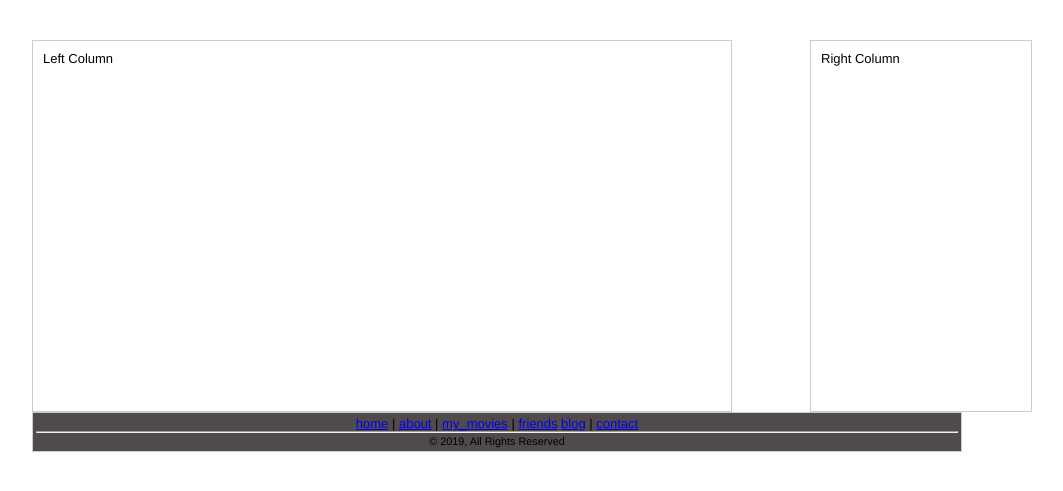
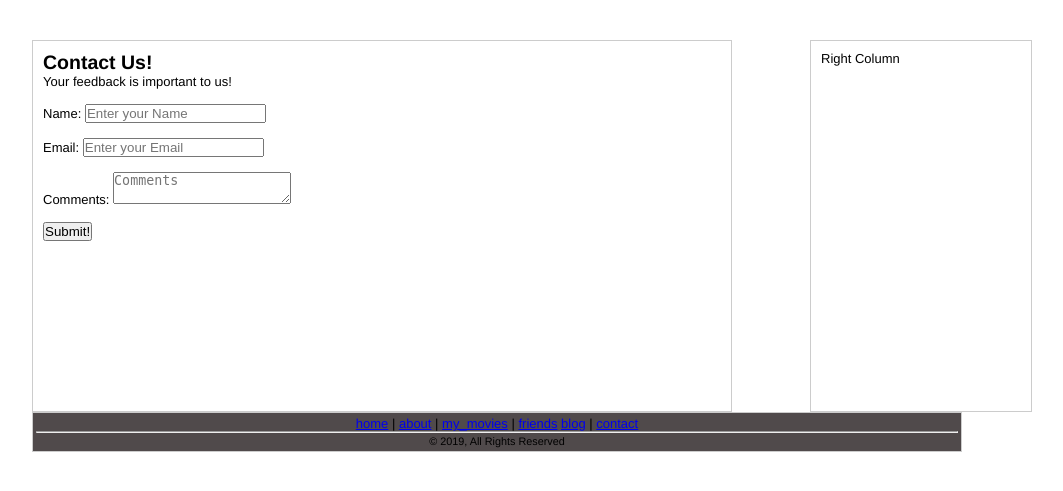
Before and after one commit to rbeeler/group2-GroupAwesome, a PHP site: page /php/contact.php in a window 1280 px wide. Shown: the part 72-563 px from the top of the page, without its empty margins (108-1171 px from the left). Run offline with PHP 8.4, Linux system fonts and the light colour scheme.

Commit message:
add validating form data

```diff
--- a/php/contact.php
+++ b/php/contact.php
@@ -4,7 +4,56 @@
 				<!-- Begin Left Column -->
 				<div id="leftcolumn">
 
-						 Left Column
+
+				<h2>Contact Us!</h2>
+				<p> Your feedback is important to us!</p><br />
+				<!-- validating from data -->
+						<?php
+
+						if(isset($_POST['Name']))
+						{
+
+							$Name = $_POST['Name'];
+							$Email = $_POST['Email'];
+							$Comment = $_POST['Comments'];
+							echo "<p>Hello, $Name, thanks for getting in touch!</p><br />";
+							echo "<p>We have received your message: <i>$Comment</i></p><br />";
+					 		echo "<p>We will reply to $Email as soon as possible.</p><br />";
+
+						}else{
+
+						    echo
+						    '
+						    <form action="contact.php" method="post">
+						    	<p>
+							    	<label for="Name">Name:</label>
+							        <input type="text"
+							               id="Name"
+							               name="Name"
+							               required="required"
+							               placeholder="Enter your Name" />
+						        </p><br />
+						        <p>
+							    	<label for="Email">Email:</label>
+							        <input type="email"
+							               id="Email"
+							               name="Email"
+							               required="required"
+							               placeholder="Enter your Email" />
+						        </p><br />
+						        <p>
+							    	<label for="Comments">Comments:</label>
+							    	<textarea type="text"
+							        	   id="Comments"
+							        	   name="Comments"
+							        	   required="required"
+							        	   placeholder="Comments"></textarea>
+						        </p><br />
+						        <input type="submit" value="Submit!" />
+						    </form>
+						    ';
+						}
+						?>
 
 				</div>
 				<!-- End Left Column -->
```
